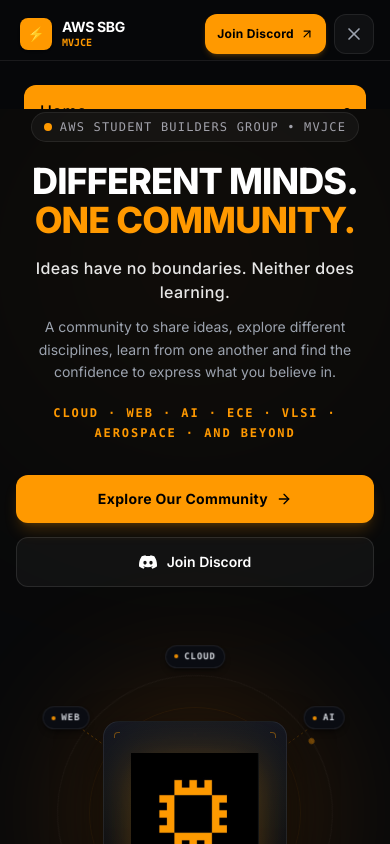
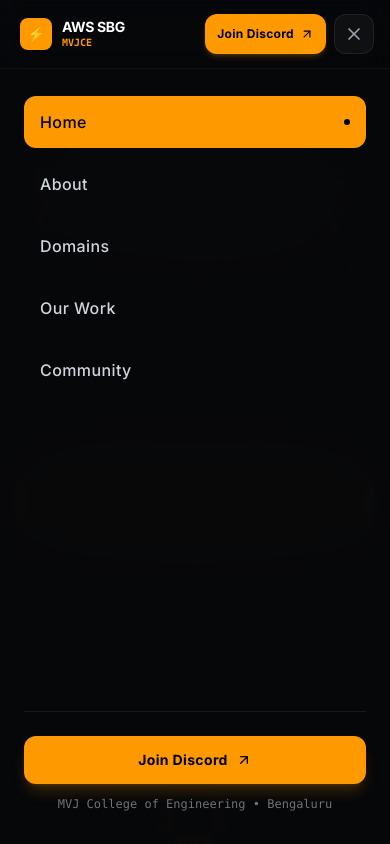
Before and after one commit to PRINCE-ANTHONY/aws, a Next.js app: page / in a window 390 px wide. Both pictures are taken after a click on the button "Open Navigation Menu". Shown: the top 844 px of the page. Built offline with nearby package versions, Linux system fonts and the light colour scheme.

Commit message:
bug in hero

```diff
--- a/src/components/Navbar.tsx
+++ b/src/components/Navbar.tsx
@@ -89,6 +89,7 @@ export default function Navbar() {
   }, []);
 
   return (
+    <>
       <header
         className={`fixed top-0 inset-x-0 z-50 transition-all duration-300 w-full ${
           scrolled
@@ -170,17 +171,18 @@ export default function Navbar() {
 
           </div>
         </div>
+      </header>
 
-      {/* Mobile Drawer Navigation Overlay */}
+      {/* Mobile Drawer Navigation Overlay - rendered outside <header> so backdrop-filter does not clip fixed positioning */}
       {mobileMenuOpen && (
         <div
           id="mobile-navigation"
           role="dialog"
           aria-modal="true"
           aria-label="Mobile Navigation Drawer"
-          className="md:hidden fixed inset-x-0 top-[60px] sm:top-[68px] bottom-0 bg-[#07080a]/98 backdrop-blur-2xl border-t border-white/[0.08] px-6 py-6 flex flex-col justify-between overflow-y-auto max-w-full"
+          className="md:hidden fixed inset-0 z-40 bg-[#07080a]/98 backdrop-blur-2xl pt-24 pb-8 px-6 flex flex-col justify-between overflow-y-auto max-w-full"
         >
-          <nav className="flex flex-col gap-2 w-full" aria-label="Mobile Nav Items">
+          <nav className="flex flex-col gap-2.5 w-full max-w-md mx-auto" aria-label="Mobile Nav Items">
             {NAV_ITEMS.map((item) => {
               const isActive = activeHash === item.sectionId;
               return (
@@ -204,7 +206,7 @@ export default function Navbar() {
           </nav>
 
           {/* Mobile Drawer Bottom CTA */}
-          <div className="pt-6 border-t border-white/[0.08] mt-6 w-full">
+          <div className="pt-6 border-t border-white/[0.08] mt-6 w-full max-w-md mx-auto">
             <a
               href="https://discord.gg/gVPMHvDaX"
               target="_blank"
@@ -222,6 +224,6 @@ export default function Navbar() {
           </div>
         </div>
       )}
-    </header>
+    </>
   );
 }
```
Lines whose indentation alone changed are shown as unchanged.
